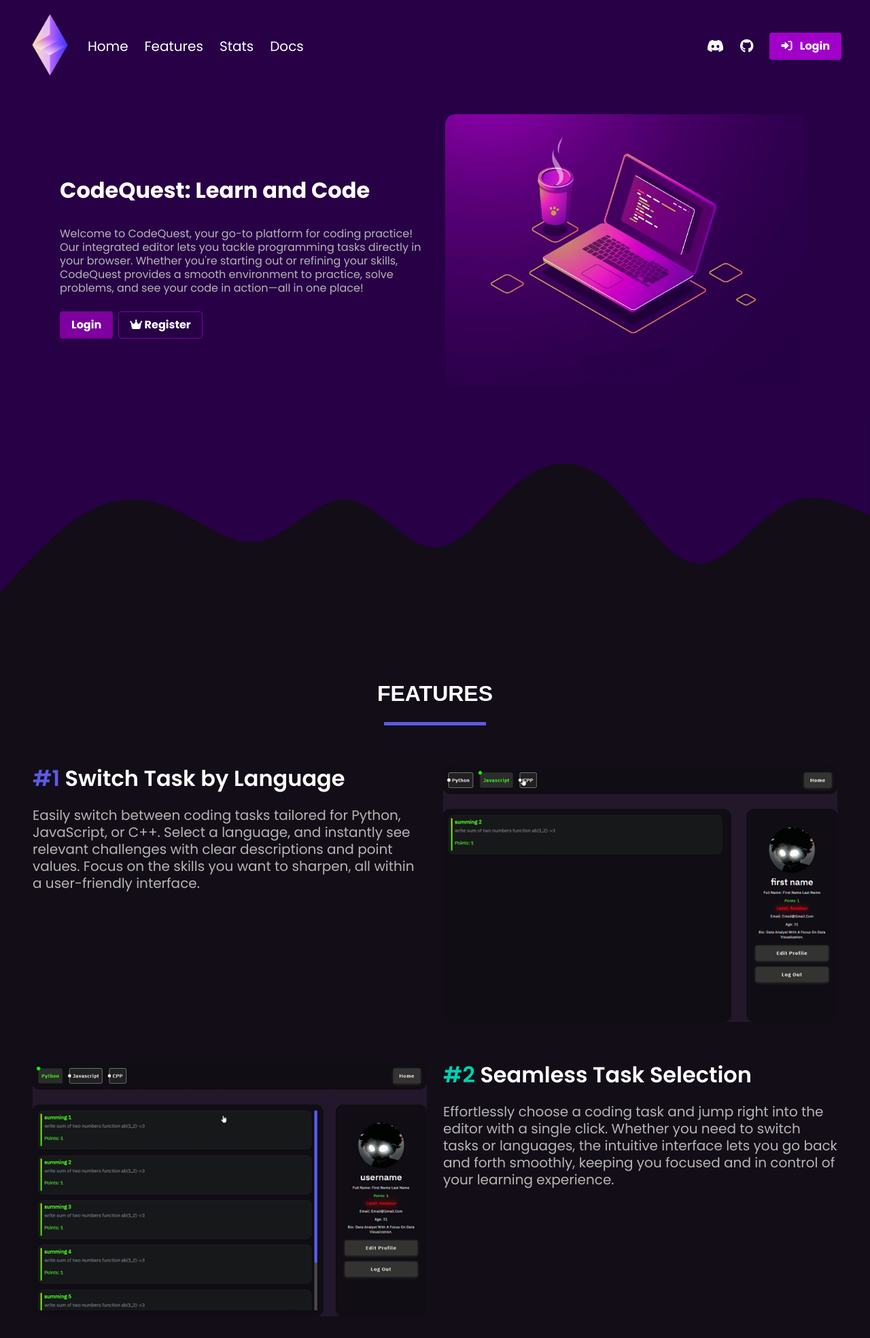
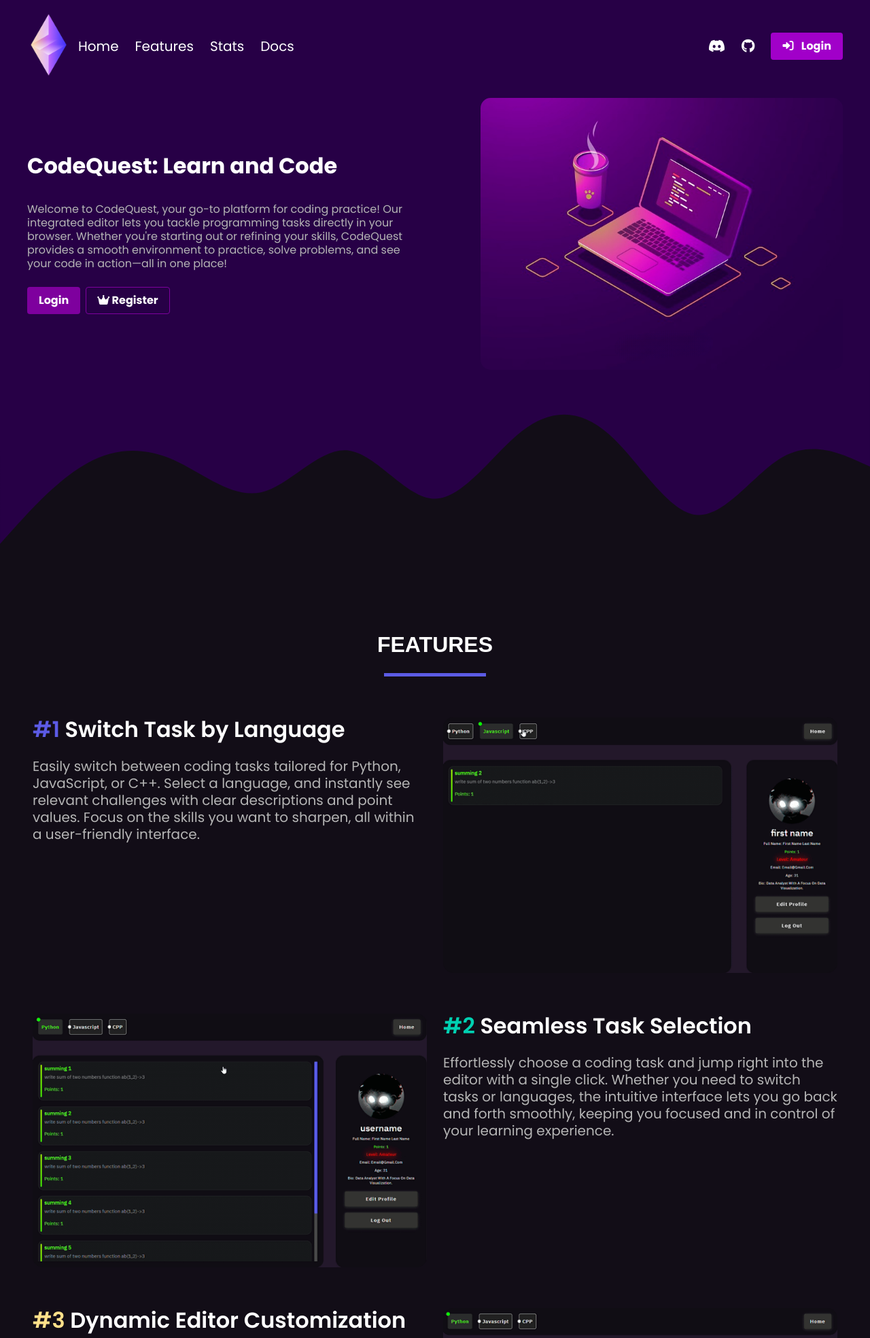
Before and after one commit to AmiranRogava/Fullstack_CRUD_App, a Flask app: page / in a window 1280 px wide; the page is wider, and only the part inside the window is pictured. Shown: the top 1968 px of that part at 68% size. Run offline with Flask 2, Linux system fonts and the light colour scheme; some libraries are stand-ins or nearby versions.

Commit message:
language support fix, design fix

```diff
--- a/app.py
+++ b/app.py
@@ -79,7 +79,13 @@ def get_tasks():
 @app.route("/check", methods=["POST"])
 def answer_checker():
     data = request.get_json()
+    print(data.get("code"))
     code = data.get("code").replace(" ", " ")
+
+    lang = data.get("lang")
+
+    if lang == "javascript" or lang == "cpp":
+        return jsonify({f"⚠️⚠️ {lang} ":"running  Error  ⚠️⚠️"})
 
     with open("tempcode.py", "w") as f:
         f.write("")
--- a/static/css/home.css
+++ b/static/css/home.css
@@ -8,14 +8,20 @@
 html {
   scroll-behavior: smooth;
 }
-body{
+
+body {
   background-color: #120d17;
 }
 
-section > div{
+.hero-body {
+  padding: 0 !important;
+}
+
+section>div {
   max-width: 1200px;
   margin: 0 auto;
 }
+
 .blurple {
   color: #5c5be5;
 }
@@ -23,20 +29,23 @@ section > div{
 .bg-base {
   background-color: #270046 !important;
 }
+
 /* .footer{
   background-color: #120d17 !important;
 
 } */
 .hero.is-fullheight {
   min-height: initial !important;
-  max-height:  600px;
+  max-height: 600px;
 }
-.logo{
+
+.logo {
   height: 100px;
-  width:  auto;
+  width: auto;
   display: block;
   max-height: initial !important;
 }
+
 #backtotop {
   display: inline-block;
   background-color: #5c5be5;
@@ -66,20 +75,41 @@ section > div{
   opacity: 0.4;
   visibility: visible;
 }
+
 .navbar {
-  padding-left: 30px ;
-  padding-right: 30px ;
+
+  max-width: 1200px;
+
+  margin: auto;
   align-items: center;
 }
-#navbarBasicExample{
+
+.navbar-item:nth-child(1) {
+  padding-left: 0 !important;
+}
+
+.navbar-item:has(.button) {
+  padding-right: 0 !important;
+
+}
+
+.navi {
+  width: 100%;
+  height: 132px;
+  position: fixed;
+  z-index: 30;
+  background-color: #270046;
+}
+.navi:has(nav.nav-w){
+  background-color: #120d17 !important;
+  box-shadow: 1px 2px 10px rgba(0, 0, 0, 0.1) !important;
+}
+#navbarBasicExample {
   padding-top: 40px;
   height: fit-content;
 
 }
-.baneri{
-  height: 400px;
-  filter: hue-rotate(388deg)
-}
+
 .navbar-item,
 .navbar-link {
   -moz-transition: all 0.2s ease-in;
@@ -109,18 +139,22 @@ section > div{
     opacity: 0;
     max-height: 0;
   }
+
   1% {
     display: block;
     opacity: 0;
   }
+
   100% {
     opacity: 1;
     max-height: 396px;
   }
+
   from {
     opacity: 0;
     transform: translateY(-5px);
   }
+
   to {
     opacity: 1;
     transform: translateY(0px);
@@ -144,7 +178,6 @@ nav,
 
 nav.nav-w {
   background-color: #120d17 !important;
-  box-shadow: 1px 2px 10px rgba(0, 0, 0, 0.1) !important;
 }
 
 .nav-w {
@@ -247,14 +280,25 @@ nav.nav-w {
 @media (max-width: 767px) {
   .hero.is-fullheight {
 
-    max-height:  100vh;
+    max-height: 100vh;
   }
-  .shape-right
- {
+
+  .shape-right {
     display: none;
   }
 }
 
+.navbar {
+  padding-left: 0;
+  padding-right: 0;
+}
+
+.navbar-burger {
+  margin-top: 30px !important;
+}
+.navbar-burger span{
+  font-size: 23px !important;
+}
 .shape-left {
   position: absolute;
   top: -80px;
@@ -274,3 +318,13 @@ nav.nav-w {
     display: none;
   }
 }
+
+
+@media screen and (min-width:1000px) {
+  .baneri {
+    height: 400px;
+    margin-right: 0 !important;
+    filter: hue-rotate(388deg)
+  }
+
+}
--- a/templates/home.html
+++ b/templates/home.html
@@ -12,7 +12,7 @@
 <link rel="stylesheet" href="{{ url_for('static', filename='comp_styles/min.css') }}" />
 
 
-<link rel="stylesheet" href="https://cdnjs.cloudflare.com/ajax/libs/font-awesome/6.1.1/css/all.min.css"/>
+<link rel="stylesheet" href="https://cdnjs.cloudflare.com/ajax/libs/font-awesome/6.1.1/css/all.min.css" />
 
 <script src="{{ url_for('static', filename='js/jquery-3.6.0.js') }}"></script>
 
@@ -23,10 +23,13 @@
 <!-- Back To Top End -->
 
 <!-- Navbar Start -->
+<div class="navi">
+
+
     <nav class="navbar is-fixed-top" role="navigation" aria-label="main navigation">
         <div class="navbar-brand mt-2 mb-2">
             <a class="navbar-item" href="#">
-            <img  class="logo" src="{{ url_for('static', filename='src/logo.png') }}" alt="logo image" />
+                <img class="logo" src="{{ url_for('static', filename='src/logo.png') }}" alt="logo image" />
 
                 <!-- or if you want to use image -->
                 <!-- <img
@@ -83,10 +86,11 @@
             </div>
         </div>
     </nav>
+</div>
 <!-- Navbar End -->
 
 <!-- Hero Section Start -->
-<section class="hero bg-base is-fullheight mt-6">
+<section class="hero bg-base is-fullheight pt-6">
     <div class="hero-body">
         <div class="">
             <div class="columns">
@@ -113,8 +117,8 @@
                     </div>
                 </div>
                 <div class="column mt-6" data-aos="fade-left">
-                    <img class="image has-image-centered vert-move mt-5 baneri"
-                        src="{{ url_for('static', filename='src/panel.jpg') }}" alt="hero image"  />
+                    <img class="image has-image-centered vert-move mt-6 baneri"
+                        src="{{ url_for('static', filename='src/panel.jpg') }}" alt="hero image" />
 
                 </div>
             </div>
@@ -152,7 +156,7 @@
             </div>
             <div class="column" data-aos="fade-left">
                 <img class="image has-image-centered" src="{{ url_for('static', filename='src/features1.gif') }}"
-                    alt="feature1 img"  />
+                    alt="feature1 img" />
             </div>
         </div>
     </div>
@@ -163,7 +167,7 @@
         <div class="columns mt-6">
             <div class="column" data-aos="fade-right">
                 <img class="image has-image-centered" src="{{ url_for('static', filename='src/features2.gif') }}"
-                    alt="feature1 img"  />
+                    alt="feature1 img" />
             </div>
             <div class="column">
                 <h3 class="title">
@@ -187,12 +191,14 @@
                     Dynamic Editor Customization
                 </h3>
                 <p class="subtitle mt-3">
-                    Easily switch between Python, JavaScript, and C++ directly within the editor, and select your preferred theme. Seamlessly customize your coding environment to suit your needs, keeping your focus sharp and on the task at hand.
+                    Easily switch between Python, JavaScript, and C++ directly within the editor, and select your
+                    preferred theme. Seamlessly customize your coding environment to suit your needs, keeping your focus
+                    sharp and on the task at hand.
                 </p>
             </div>
             <div class="column" data-aos="fade-left">
                 <img class="image has-image-centered" src="{{ url_for('static', filename='src/features3.gif') }}"
-                    alt="feature1 img"  />
+                    alt="feature1 img" />
             </div>
         </div>
     </div>
@@ -203,12 +209,14 @@
         <div class="columns mt-6">
             <div class="column" data-aos="fade-right">
                 <img class="image has-image-centered" src="{{ url_for('static', filename='src/features4.gif') }}"
-                    alt="feature1 img"  />
+                    alt="feature1 img" />
             </div>
             <div class="column">
                 <h3 class="title"><span class="has-text-info">#4</span>Task Execution and Progression</h3>
                 <p class="subtitle mt-3">
-                    Complete your coding tasks directly within the editor, test your solution by running it, and submit your work to earn points. Successfully completing tasks helps you level up, track your progress, and enhance your skills in a structured way.
+                    Complete your coding tasks directly within the editor, test your solution by running it, and submit
+                    your work to earn points. Successfully completing tasks helps you level up, track your progress, and
+                    enhance your skills in a structured way.
                 </p>
             </div>
         </div>
--- a/templates/profile.html
+++ b/templates/profile.html
@@ -15,9 +15,9 @@
     <div class="radio-input">
         <input value="value-1" name="value-radio" id="value-1" type="radio" checked>
         <label for="value-1">Python</label>
-        <input value="value-2" name="value-radio" id="value-2" type="radio">
+        <input disabled value="value-2" name="value-radio" id="value-2" type="radio">
         <label for="value-2">Javascript</label>
-        <input value="value-3" name="value-radio" id="value-3" type="radio">
+        <input disabled value="value-3" name="value-radio" id="value-3" type="radio">
         <label for="value-3">CPP</label>
     </div>
     <a href="/" class="ui-btn" style="text-decoration: none;">
```
Also changed, not shown: databases/users.json (+3 -2 lines), static/comp_styles/submit.css (+9 -9 lines), static/js/profile.js (+26 -9 lines), tempcode.py (+1 -11 lines). Lines whose indentation alone changed are shown as unchanged.
